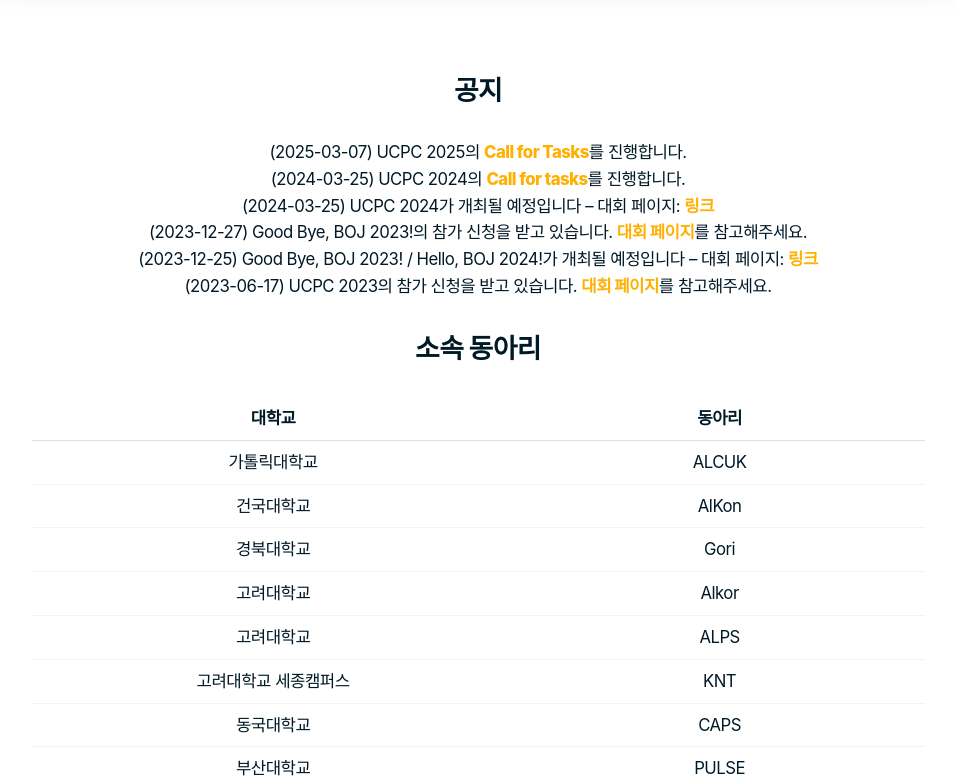
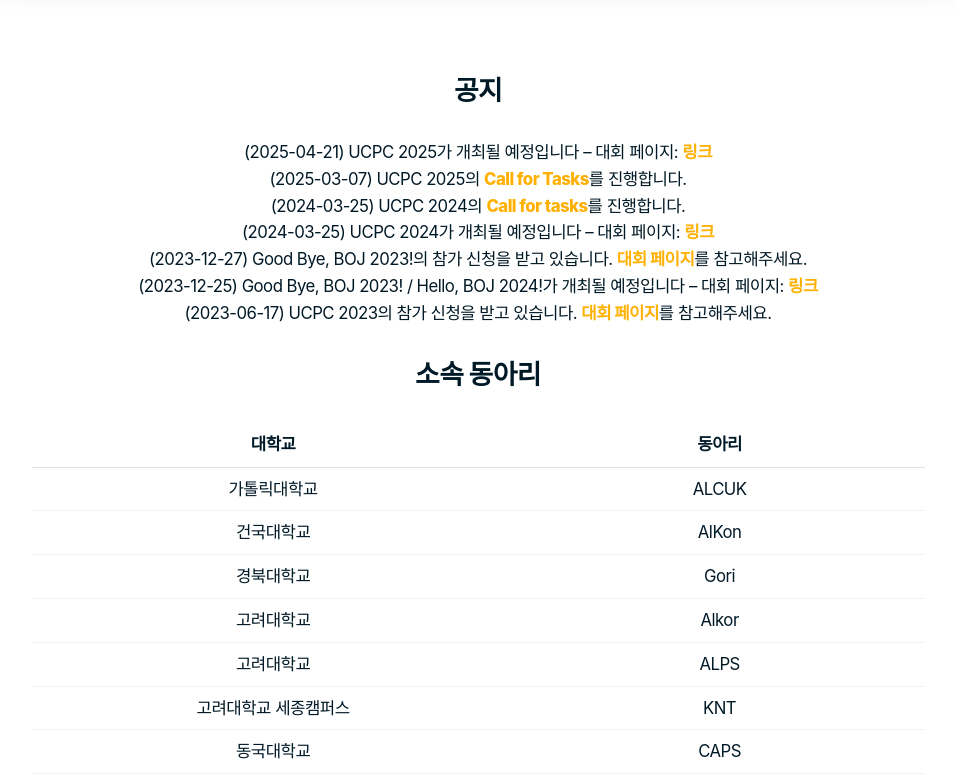
Before and after one commit to ucpcc/main, a Jekyll site: the page built from index.md, in a window 1280 px wide and 900 px high, scrolled down 951 px, cut to the strip 118-900 px from the top of the window. Shown: the whole strip, without its empty margins (162-1118 px from the left). Built offline with Jekyll 4.4.1, drawn with Linux system fonts in a browser that asks for light colours; some web fonts are replaced.

Commit message:
feat: 공지-2025 UCPC 개최 안내
- 공지에 2025 UCPC가 개최될 예정입니다 추가

```diff
--- a/index.md
+++ b/index.md
@@ -6,6 +6,7 @@ title: 전국 대학생 프로그래밍 대회 동아리 연합
 <!-- ## [UCPC 2024 신청하기](https://2024.ucpc.me){:target="_blank"} -->
 
 ## 공지
+- (2025-04-21) UCPC 2025가 개최될 예정입니다 -- 대회 페이지: [링크](https://2025.ucpc.me){:target="_blank"}
 - (2025-03-07) UCPC 2025의 [Call for Tasks](https://2025.ucpc.me/tasks/){:target="_blank"}를 진행합니다.
 - (2024-03-25) UCPC 2024의 [Call for tasks](https://2024.ucpc.me/tasks/){:target="_blank"}를 진행합니다.
 - (2024-03-25) UCPC 2024가 개최될 예정입니다 -- 대회 페이지: [링크](https://2024.ucpc.me){:target="_blank"}
```
